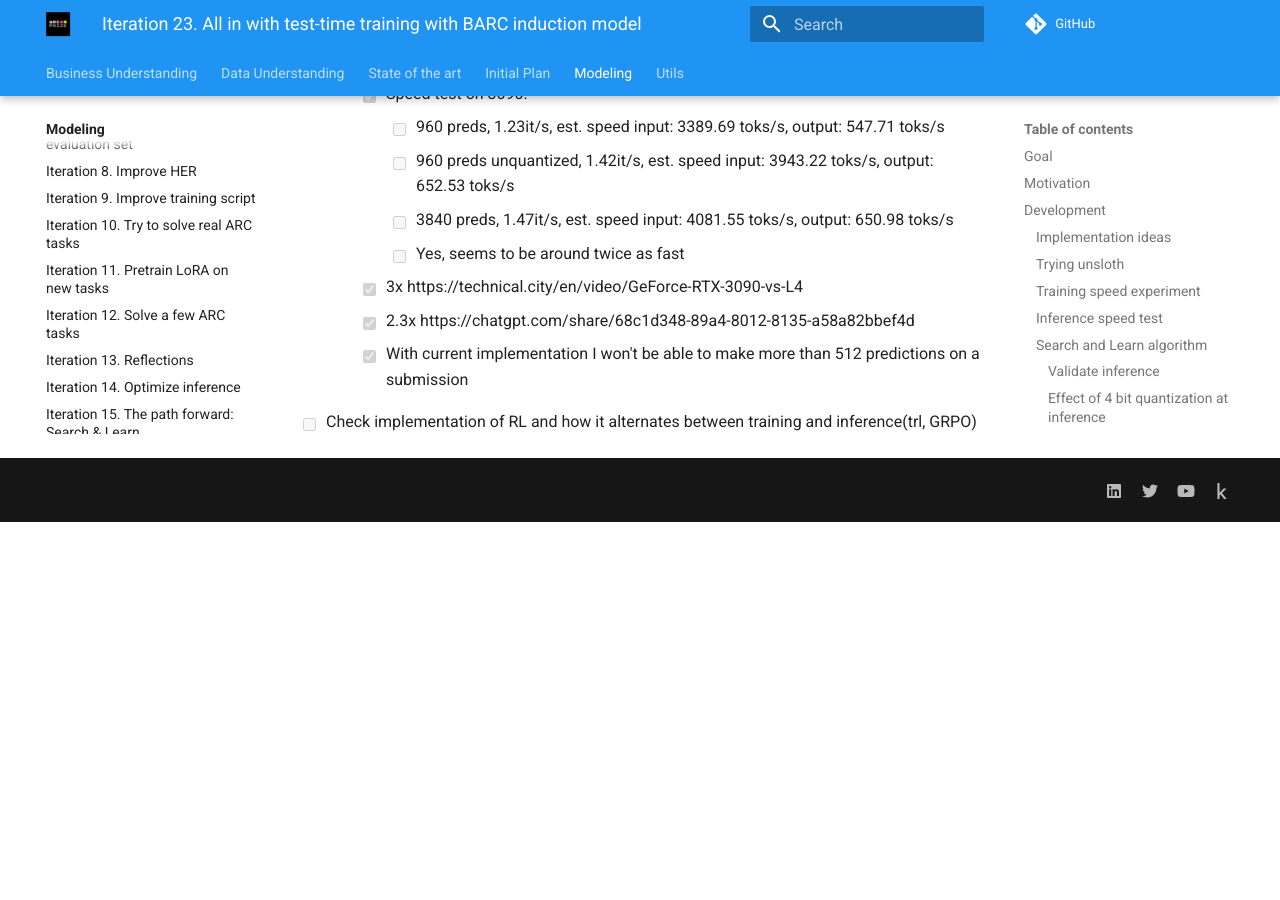
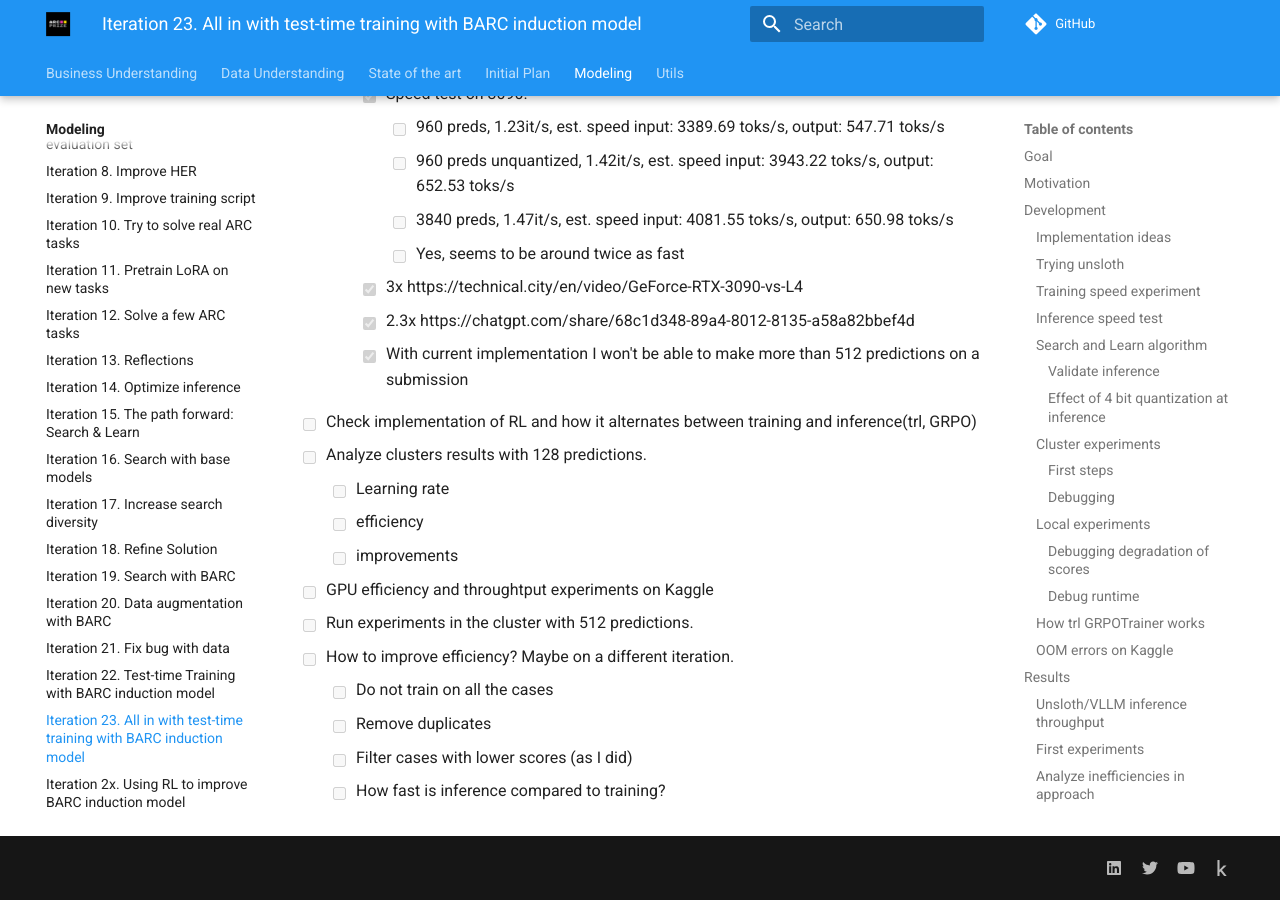
Before and after one commit to ironbar/arc25, an MkDocs documentation site: the page built from docs/modeling/Iteration_23_ttt_BARC_v2.md, in a window 1280 px wide and 900 px high, scrolled down 13325 px. Built offline with MkDocs 1.6.1 and Material for MkDocs 9.7.7, drawn with Linux system fonts in a browser that asks for light colours; comment, search, counter and statistics services are not loaded; before the commit the page ends 13847 px from its top, so only the background shows below that.

Commit message:
added todos

```diff
--- a/docs/modeling/Iteration_23_ttt_BARC_v2.md
+++ b/docs/modeling/Iteration_23_ttt_BARC_v2.md
@@ -543,3 +543,14 @@ Collecting flashinfer-python==0.2.5+cu124torch2.6`
     - [x] 2.3x https://chatgpt.com/share/68c1d348-89a4-8012-8135-a58a82bbef4d
     - [x] With current implementation I won't be able to make more than 512 predictions on a submission
 - [ ] Check implementation of RL and how it alternates between training and inference(trl, GRPO)
+- [ ] Analyze clusters results with 128 predictions.
+  - [ ] Learning rate
+  - [ ] efficiency
+  - [ ] improvements
+- [ ] GPU efficiency and throughtput experiments on Kaggle
+- [ ] Run experiments in the cluster with 512 predictions.
+- [ ] How to improve efficiency? Maybe on a different iteration.
+  - [ ] Do not train on all the cases
+  - [ ] Remove duplicates
+  - [ ] Filter cases with lower scores (as I did)
+  - [ ] How fast is inference compared to training?
```
